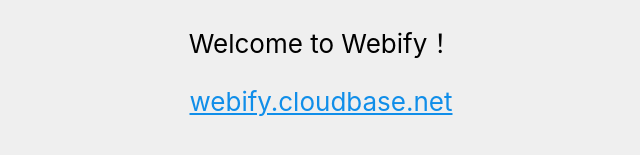
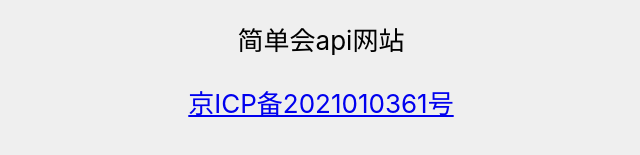
Before and after one commit to dokho/jiandanhui-web, a plain HTML site: page index.html in a window 1280 px wide. Shown: the part 503-658 px from the top of the page, without its empty margins (319-959 px from the left). Drawn offline with Linux system fonts and the light colour scheme.

Commit message:
Update index.html

```diff
--- a/index.html
+++ b/index.html
@@ -57,9 +57,8 @@
         <div class="App">
             <header class="App-header">
                 <img src="https://main.qcloudimg.com/raw/2f3b21706c37e8685efe5c60b26ceb24.png" class="App-logo" alt="logo">
-                <p>Welcome to Webify！</p>
-                <a class="App-link" href="https://webify.cloudbase.net/"
-                    target="_blank" rel="noopener noreferrer">webify.cloudbase.net</a>
+                <p>简单会api网站</p>
+                <a href="http://beian.miit.gov.cn" target="_blank">京ICP备2021010361号</a>
             </header>
         </div>
     </div>
```
